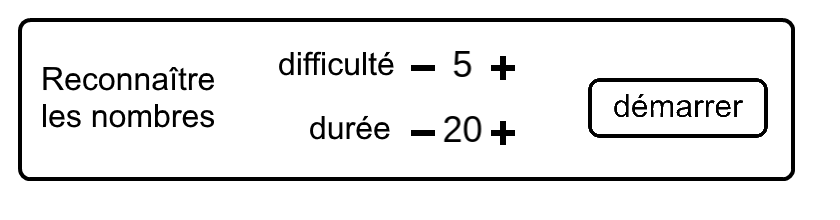
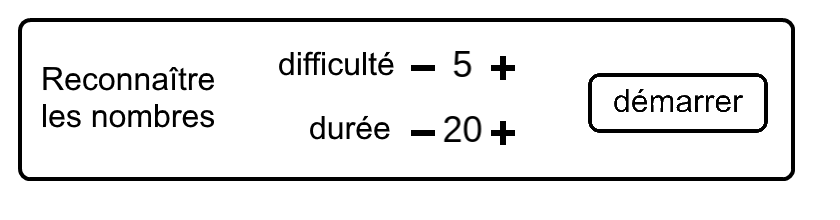
Before and after one commit to dpanzoli/MathsCP, a plain HTML site: page index.html in a window 1280 px wide. Shown: the whole page, without its empty margins (0-840 px from the left). Drawn offline with Linux system fonts and the light colour scheme; animation ran at ten frames a second.

Commit message:
Ajustements de l'interface

```diff
--- a/index.html
+++ b/index.html
@@ -16,6 +16,8 @@ function preload() {
 
 	game.state.add('nombres', nombres);
 	game.state.add('succes', succes);
+
+	//TODO récupération des paramètres depuis localStorage...
 }
 
 var parameters = {
@@ -57,7 +59,7 @@ function create() {
 	parameters['duration'].gui.text = game.add.text(455,125, parameters['duration'].current, style);
 	parameters['duration'].gui.text.anchor.setTo(.5,.5);
 
-	var commencer = game.add.button(580,70, 'commencer', startGame, this, 0, 1, 2);
+	var commencer = game.add.button(580,65, 'commencer', startGame, this, 0, 1, 2);
 
 }
 
```
